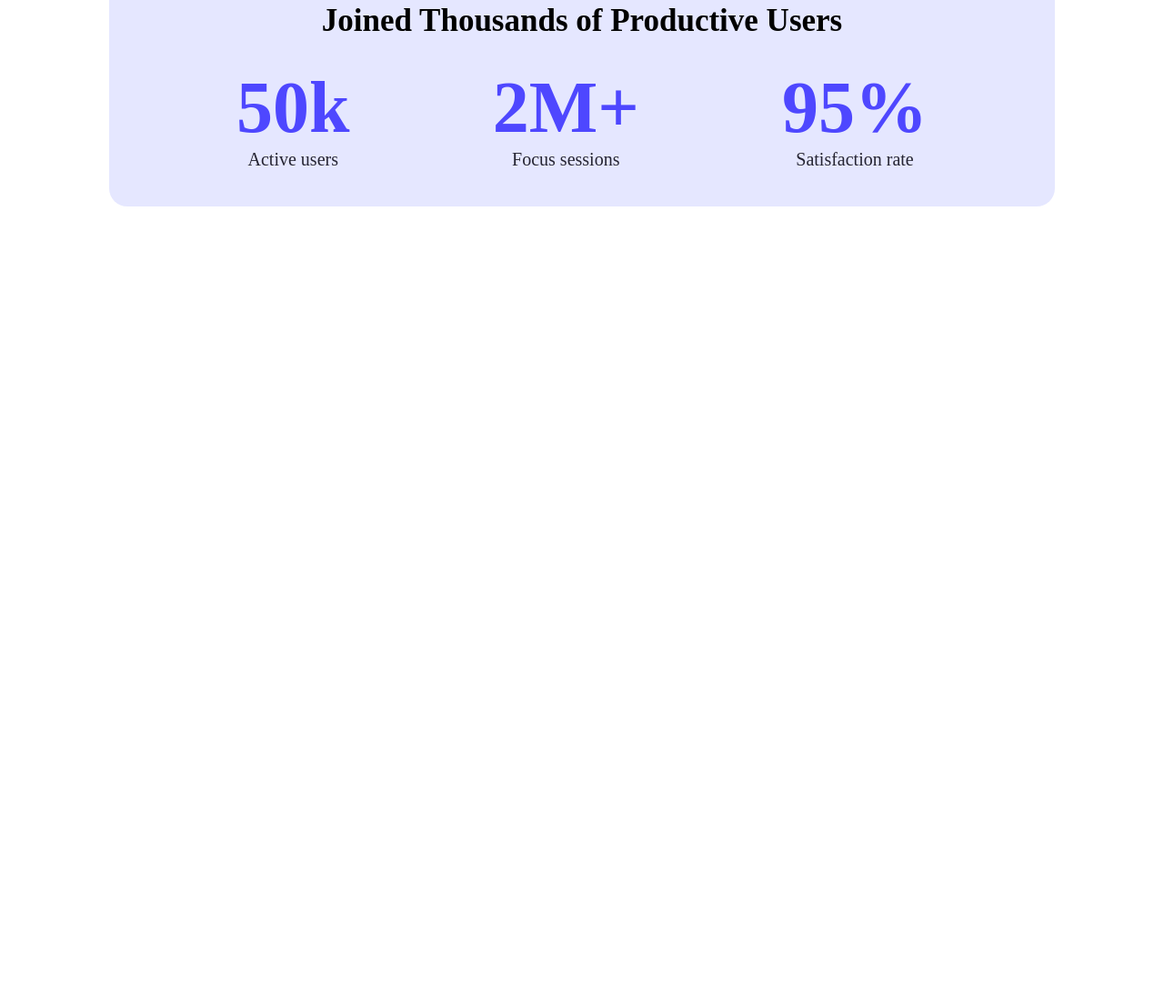
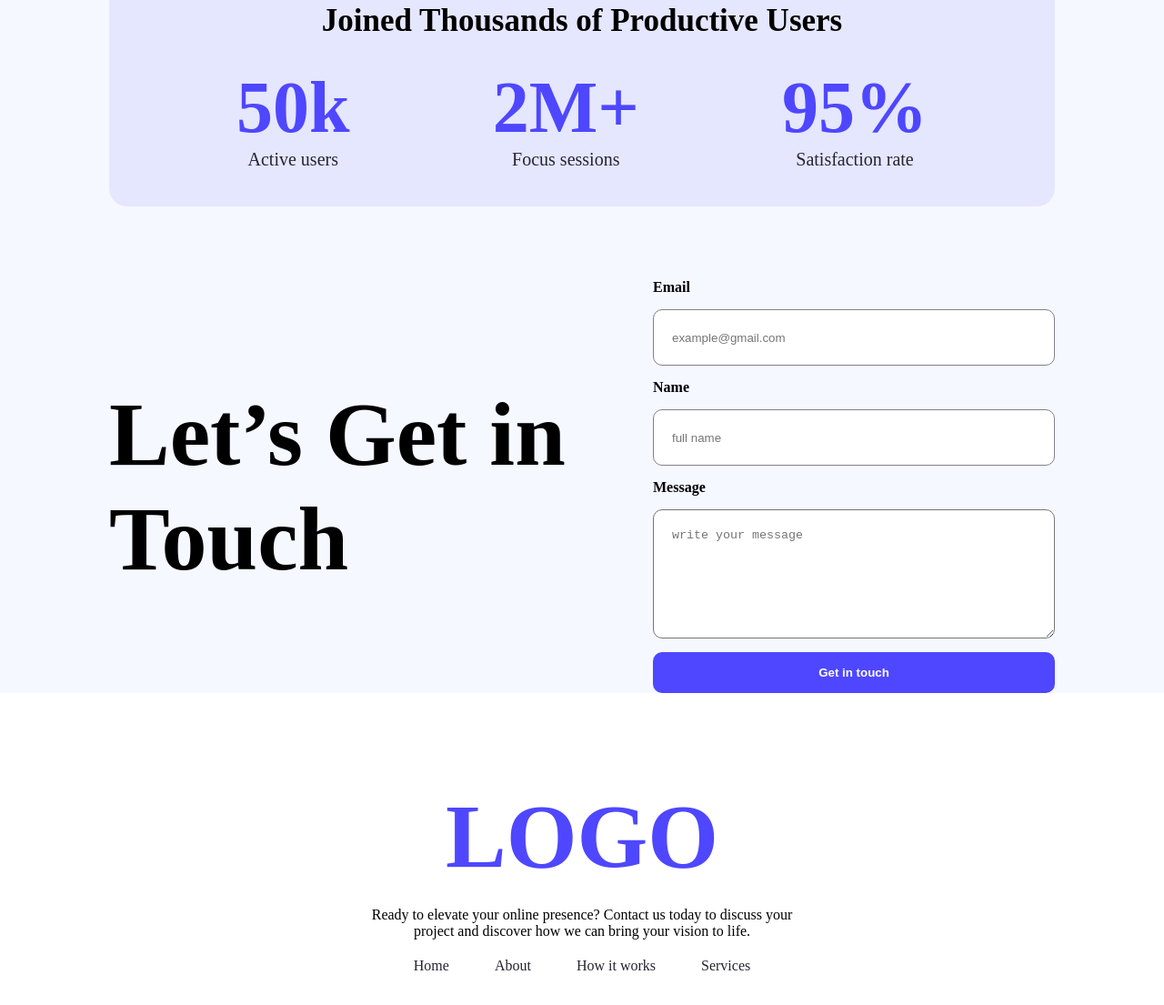
Before and after one commit to shahriar429/ph-assignment-01, a plain HTML site: page index.html in a window 1280 px wide. Shown: the part 951-2056 px from the top of the page at 91% size. Before the commit the page ends 1258 px from the top, so only its background shows below. Drawn offline with Linux system fonts and the light colour scheme.

Commit message:
get in touch and footer added

```diff
--- a/index.html
+++ b/index.html
@@ -45,9 +45,28 @@
                 </div>
             </div>
         </section>
+        <section class="get-in-touch">
+            <h2>Let’s Get in Touch</h2>
+            <form action="">
+                <label for="">Email</label>
+                <input placeholder="example@gmail.com" type="text" name="" id="">
+                <label for="">Name</label>
+                <input placeholder="full name" type="text" name="" id="">
+                <label for="">Message</label>
+                <textarea placeholder="write your message" name="" id=""></textarea>
+                <button class="btn-primary">Get in touch</button>
+            </form>
+        </section>
     </main>
     <footer>
-
+            <h2 class="txt-primary">LOGO</h2>
+            <p class="txt-gray">Ready to elevate your online presence? Contact us today to discuss your project and discover how we can bring your vision to life.</p>
+            <ul>
+                <li><a href="">Home</a></li>
+                <li><a href="">About</a></li>
+                <li><a href="">How it works</a></li>
+                <li><a href="">Services</a></li>
+            </ul>
     </footer>
 </body>
 </html>
--- a/style.css
+++ b/style.css
@@ -1,6 +1,9 @@
 *{
     margin: 0;
     padding: 0;
+}
+body{
+    background-color: #f5f8ff;
 }
 /* header section */
 header{
@@ -95,3 +98,64 @@ header nav{
     color: #252432;
     font-size: 20px;
 }
+/* get in touch */
+.get-in-touch{
+    display: flex;
+    justify-content: space-between;
+    align-items: center;
+    /* gap: 50px; */
+    margin: 80px 120px 0px 120px;
+}
+.get-in-touch h2{
+    font-weight: bold;
+    font-size: 100px;
+}
+form{
+    display: flex;
+    flex-direction: column;
+
+    gap: 15px;
+}
+form label{
+    font-weight: 600;
+}
+form input{
+    height: 60px;
+    width: 400px;
+    border: 1px solid #818089;
+    border-radius: 10px;
+    padding: 0px 20px;
+}
+form textarea{
+    height: 100px;
+    padding: 20px;
+    border-radius: 10px;
+}
+
+/* footer  */
+footer{
+    display: flex;
+    flex-direction: column;
+    justify-content: center;
+    align-items: center;
+    padding: 100px 400px;
+    gap: 20px;
+    background-color: white;
+}
+footer h2{
+    font-size: 100px;
+}
+footer p{
+    text-align: center;
+}
+footer ul{
+    display: flex;
+    gap: 50px;
+}
+footer ul li{
+    list-style: none;
+}
+footer ul a{
+    text-decoration: none;
+    color: #252432;
+}
```
